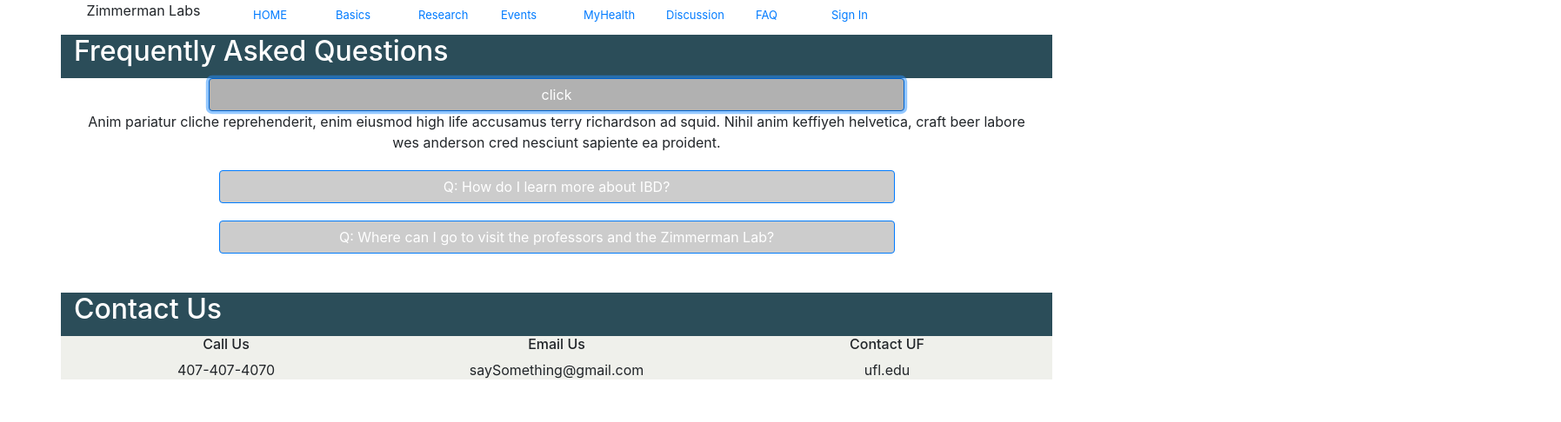
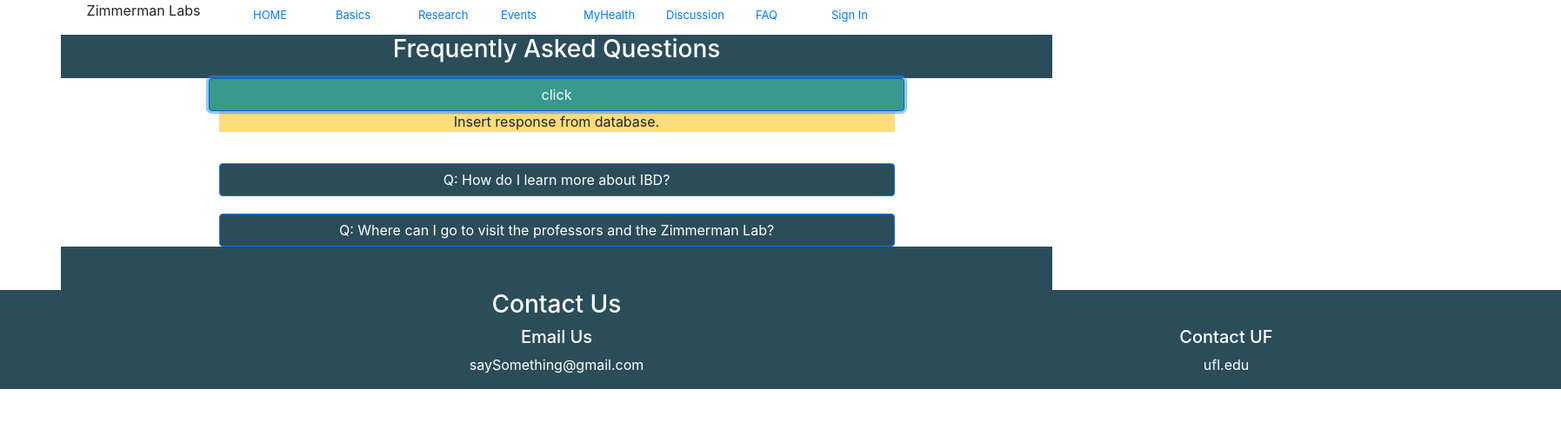
Before and after one commit to vidatonkova/ZimmermanWeb, a React (Create React App) app in the folder client/: page /FAQ in a window 1280 px wide. Both pictures are taken after a click on the button "click". Shown: the top 486 px of the page at 87% size, 1795 px wide, since content can reach past the window. Built offline with nearby package versions, Linux system fonts and the light colour scheme.

Commit message:
added stylized FAQ and Discussion

```diff
--- a/client/src/views/Discussion.js
+++ b/client/src/views/Discussion.js
@@ -1,17 +1,61 @@
-import React from "react";
-import "bootstrap/dist/css/bootstrap.min.css";
-import "./Format.css";
+import React from 'react';
+import 'bootstrap/dist/css/bootstrap.min.css';
+import Button from 'react-bootstrap/Button'
+import {Collapse} from 'react-bootstrap'
+import { useEffect, useState } from "react";
+import './Format.css';
+
 
 const Discussion = () => {
+    const [open1, setOpen1] = useState(false);
         return (
         <div class="container">
             <div class="row title-row">
-        <div class="col-sm-12 text-left">
-          <h2>Discussion</h2>
+                <div class="col-sm-12 text-center">
+                    <h3>Discussion</h3>
                 </div>
             </div>
-      <div class="row entry-row">
-        <div class="col-sm-12 text-center"></div>
+            <div class="row question-box">
+            <div class="col-sm-12">
+                <form>
+                    <div class="form-row">
+                        <div class="form-group col-md-12 text-center ">
+                        <p class="white-text">Have a question? Submit it here!</p>
+                        </div>
+                    </div>
+                    <div class="form-row">
+                        <div class="form-group col-md-12 text-center">
+                            <input type="newQuestion" class="form-control" id="question" placeholder="Type question here"/>
+                        </div>
+                    </div>
+                    <div class="form-row">
+                        <div class="form-group col-md-12 text-center">
+                            <button type="submit" class="btn btn-primary custom-button">Submit</button>
+                        </div>
+                    </div>
+                </form>
+            </div>
+            </div>
+
+            <div class="row faq-spacer"></div>
+
+            <div class="row">
+            <div class="col-sm-12 text-center ">
+                <Button
+                    type="button"
+                    onClick={() => setOpen1(!open1)}
+                    aria-controls="example-collapse-text"
+                    aria-expanded={open1}
+                    className="faq-box"
+                >
+                Insert question that has been answer
+                </Button>
+                <Collapse in={open1}>
+                    <div id="example-collapse-text" class="faq-box">
+                        <p class="txt-color">Insert response from database.</p>
+                    </div>
+                </Collapse>
+                </div>
         </div>
         </div>
         );
--- a/client/src/views/FAQ.js
+++ b/client/src/views/FAQ.js
@@ -1,9 +1,10 @@
-import React from "react";
-import "bootstrap/dist/css/bootstrap.min.css";
-import Button from "react-bootstrap/Button";
-import { Collapse } from "react-bootstrap";
+import React from 'react';
+import 'bootstrap/dist/css/bootstrap.min.css';
+import Button from 'react-bootstrap/Button'
+import {Collapse} from 'react-bootstrap'
 import { useEffect, useState } from "react";
-import "./Format.css";
+import './Format.css';
+
 
 const FAQ = () => {
     const [open1, setOpen1] = useState(false);
@@ -12,8 +13,8 @@ const FAQ = () => {
     return (
     <div class="container">
         <div class="row title-row">
-        <div class="col-sm-12 text-left">
-          <h2>Frequently Asked Questions</h2>
+            <div class="col-sm-12 text-center">
+                <h3>Frequently Asked Questions</h3>
             </div>
         </div>
 
@@ -29,11 +30,8 @@ const FAQ = () => {
                 click
                 </Button>
                 <Collapse in={open1}>
-            <div id="example-collapse-text">
-              Anim pariatur cliche reprehenderit, enim eiusmod high life
-              accusamus terry richardson ad squid. Nihil anim keffiyeh
-              helvetica, craft beer labore wes anderson cred nesciunt sapiente
-              ea proident.
+                    <div id="example-text" class="faq-box">
+                        <p class="txt-color">Insert response from database.</p>
                     </div>
                 </Collapse>
                 </div>
@@ -47,15 +45,13 @@ const FAQ = () => {
                     onClick={() => setOpen2(!open2)}
                     aria-controls="example-collapse-text"
                     aria-expanded={open2}
-            className="faq-box"
+                    className='faq-box'
                 >
                 Q: How do I learn more about IBD?
                 </Button>
                 <Collapse in={open2}>
-            <div id="example-collapse-text">
-              You can learn a lot about IBD by reading the Basic IBD page on
-              this website. You can also read some of the wonderful publications
-              of the professors.
+                    <div id="example-text" class="faq-box">
+                        <p class="txt-color">Insert response from database.</p>
                     </div>
                 </Collapse>
                 </div>
@@ -69,41 +65,41 @@ const FAQ = () => {
                     onClick={() => setOpen3(!open3)}
                     aria-controls="example-collapse-text"
                     aria-expanded={open3}
-            className="faq-box"
+                    className='faq-box'
                 >
                 Q: Where can I go to visit the professors and the Zimmerman Lab?
                 </Button>
                 <Collapse in={open3}>
-            <div id="example-collapse-text">
-              You can visit this place on campus to see the lab and meet the
-              awesome professors and Dr. Zimmerman herself!
+                    <div id="example-text" class="faq-box">
+                        <p class="txt-color">Insert response from database.</p>
                     </div>
                 </Collapse>
                 </div>
         </div>
 
-      <div class="row spacer-row">
-        <div class="col-sm-12 "></div>
-      </div>
-
         <div class="row title-row">
-        <div class="col-sm-12 text-left">
-          <h2>Contact Us</h2>
+            <div class="col-sm-12 ">
             </div>
         </div>
 
-      <div class="row entry-row">
+        <div class="row contact-us">
+            <div class="col-sm-12 text-center">
+                <h3 style={{ color: 'white' }}>Contact Us</h3>
+            </div>
+        </div>
+
+        <div class="row contact-us-bottom">
             <div class="col-sm-4 text-center">
-          <h6>Call Us</h6>
-          <p>407-407-4070</p>
+                <h5 style={{ color: 'white' }}>Call Us</h5>
+                <p style={{ color: 'white' }}>407-407-4070</p>
             </div>
             <div class="col-sm-4 text-center">
-          <h6>Email Us</h6>
-          <p>saySomething@gmail.com</p>
+                <h5 style={{ color: 'white' }}>Email Us</h5>
+                <p style={{ color: 'white' }}>saySomething@gmail.com</p>
             </div>
             <div class="col-sm-4 text-center">
-          <h6>Contact UF</h6>
-          <p>ufl.edu</p>
+                <h5 style={{ color: 'white' }}>Contact UF</h5>
+                <p style={{ color: 'white' }}>ufl.edu</p>
             </div>
         </div>
     </div>
--- a/client/src/views/Format.css
+++ b/client/src/views/Format.css
@@ -50,22 +50,66 @@
     height: 40px;
   }
 
-  .faq-box {
-    background-color: rgb(204, 204, 204);
+  .faq-box{
+    background-color:  rgb(43,77,89);
     width: 70%;
-  }
+}
 
-  .faq-box:hover {
-    background-color: rgb(177, 177, 177);
+.faq-box:hover{
+    background-color: rgb(57, 153, 142);
     width: 72%;
-  }
+}
 
-  .faq-box:active {
-    background-color: rgb(177, 177, 177);
+.faq-box:active{
+    background-color: rgb(57, 153, 142);
+    width: 70%;
+}
+
+.faq-box:focus{
+    background-color: rgb(57, 153, 142);
     width: 72%;
-  }
 
-  .faq-box:focus {
-    background-color: rgb(177, 177, 177);
-    width: 72%;
-  }
+}
+
+.question-box{
+    background-color: rgb(43,77,89);
+    overflow-x: hidden;
+}
+
+.txt-color{
+    background-color:rgb(255,220,124);
+    width: 70%;
+    margin-left: 15%;
+}
+
+.custom-button{
+    background-color: rgb(255,220,124);
+    color: black;
+    border-color: rgb(57, 153, 142);
+}
+
+.custom-button:hover{
+    background-color: rgb(224, 194, 109);
+    color: black;
+    border-color: rgb(57, 153, 142);
+}
+
+.white-text{
+    color:white;
+    font-size: 30px;
+}
+
+.contact-us{
+    background-color: rgb(43,77,89);
+    margin-left: -600px;
+    margin-right: -600px;
+    overflow-x: hidden;
+}
+
+.contact-us-bottom{
+    background-color: rgb(43,77,89);
+    margin-left: -600px;
+    margin-right: -600px;
+    overflow-x: hidden;
+    overflow-y: hidden;
+}
```
Lines whose indentation alone changed are shown as unchanged.
